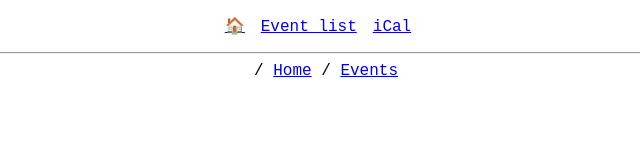
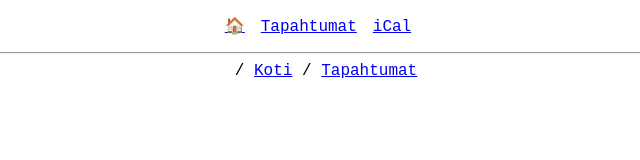
Before and after one commit to taasko/jamit-app, a React (Vite) app: page /events in a window 1280 px wide. Shown: the top 160 px of the page, without its empty margins (314-954 px from the left). Built offline with nearby package versions, Linux system fonts and the light colour scheme.

Commit message:
chore(i18n): some finnish texts

```diff
--- a/src/App.tsx
+++ b/src/App.tsx
@@ -18,7 +18,7 @@ const router = createBrowserRouter(
       element: <Root />,
       errorElement: <ErrorPage />,
       handle: {
-        crumb: "Home",
+        crumb: "Koti",
       },
 
       children: [
@@ -26,7 +26,7 @@ const router = createBrowserRouter(
           path: "events",
           loader: () => ({ events }),
           handle: {
-            crumb: "Events",
+            crumb: "Tapahtumat",
           },
           children: [
             {
@@ -34,7 +34,7 @@ const router = createBrowserRouter(
               loader: () => ({ events: sortedEvents }),
               element: <EventList />,
               handle: {
-                crumb: "List",
+                crumb: "Lista",
               },
             },
             {
@@ -48,7 +48,7 @@ const router = createBrowserRouter(
               },
               element: <EventView />,
               handle: {
-                crumb: "View",
+                crumb: "Tutki",
               },
             },
             {
--- a/src/Nav/Nav.tsx
+++ b/src/Nav/Nav.tsx
@@ -9,7 +9,7 @@ export default function Nav() {
           <Link to={"/"}>🏠</Link>
         </li>
         <li>
-          <Link to={"/events/list"}>Event list</Link>
+          <Link to={"/events/list"}>Tapahtumat</Link>
         </li>
         <li>
           <Link to={"/events/ical"}>iCal</Link>
```
